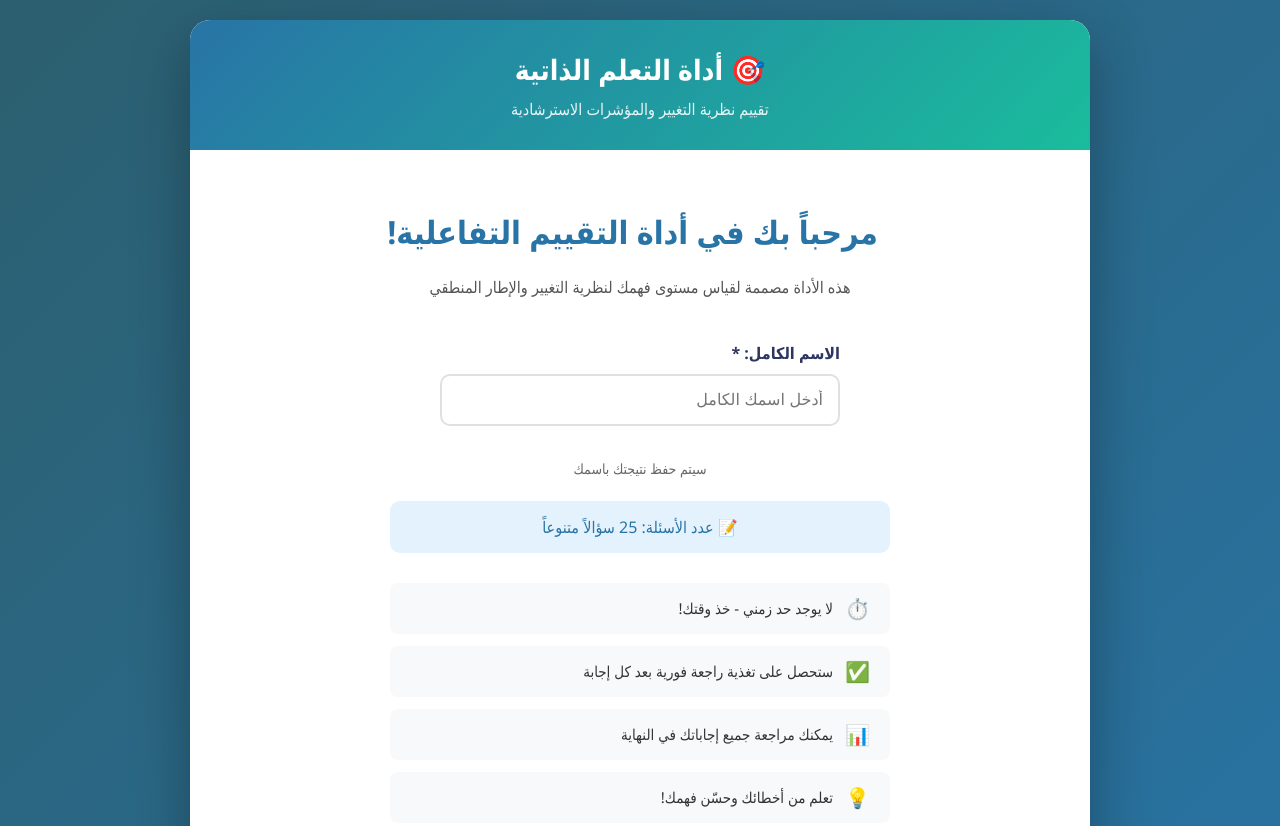
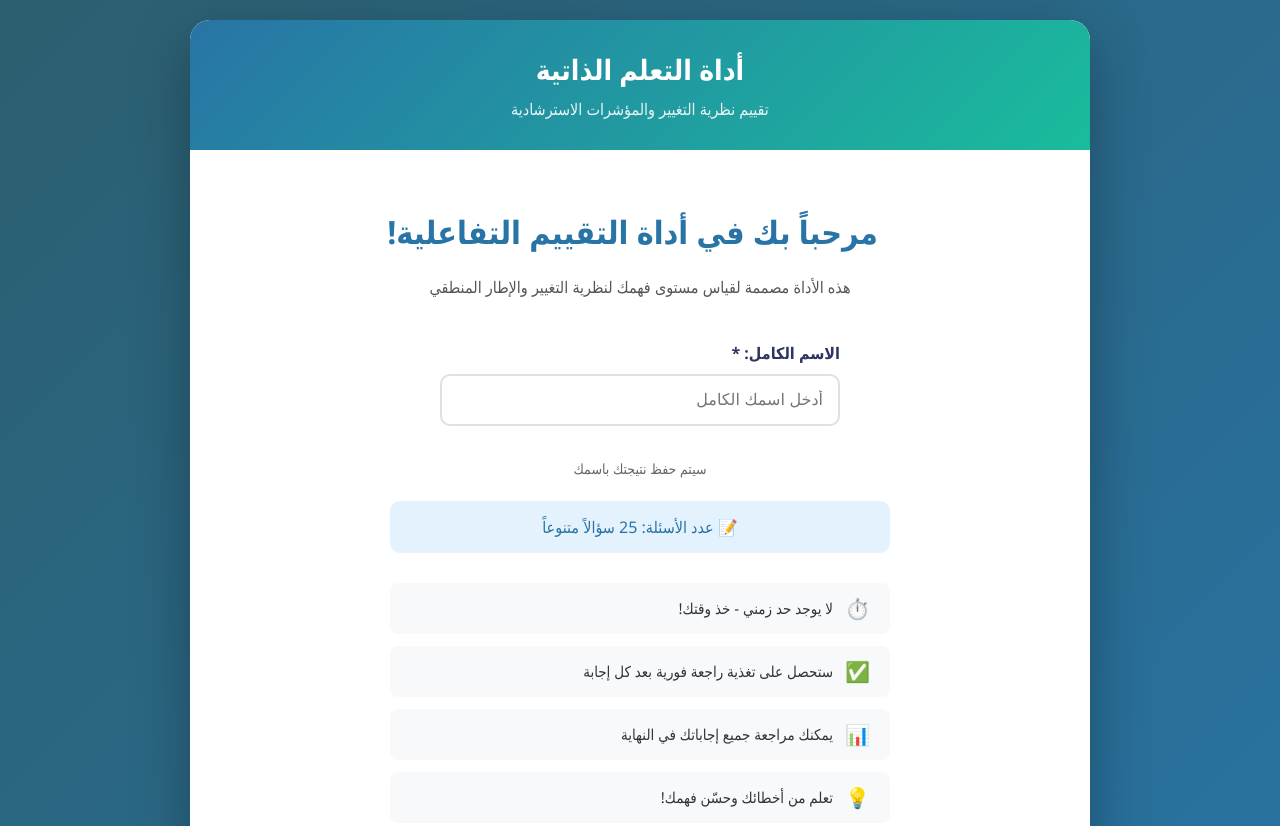
Before and after one commit to xrola/TOC_Assesment, a plain HTML site: page index.html in a window 1280 px wide. Shown: the top 826 px of the page. Drawn offline with Linux system fonts and the light colour scheme.

Commit message:
Update index.html

```diff
--- a/index.html
+++ b/index.html
@@ -497,7 +497,7 @@
 <body>
     <div class="container">
         <div class="header">
-            <h1>🎯 أداة التعلم الذاتية</h1>
+            <h1> أداة التعلم الذاتية</h1>
             <p>تقييم نظرية التغيير والمؤشرات الاسترشادية</p>
         </div>
 
```
